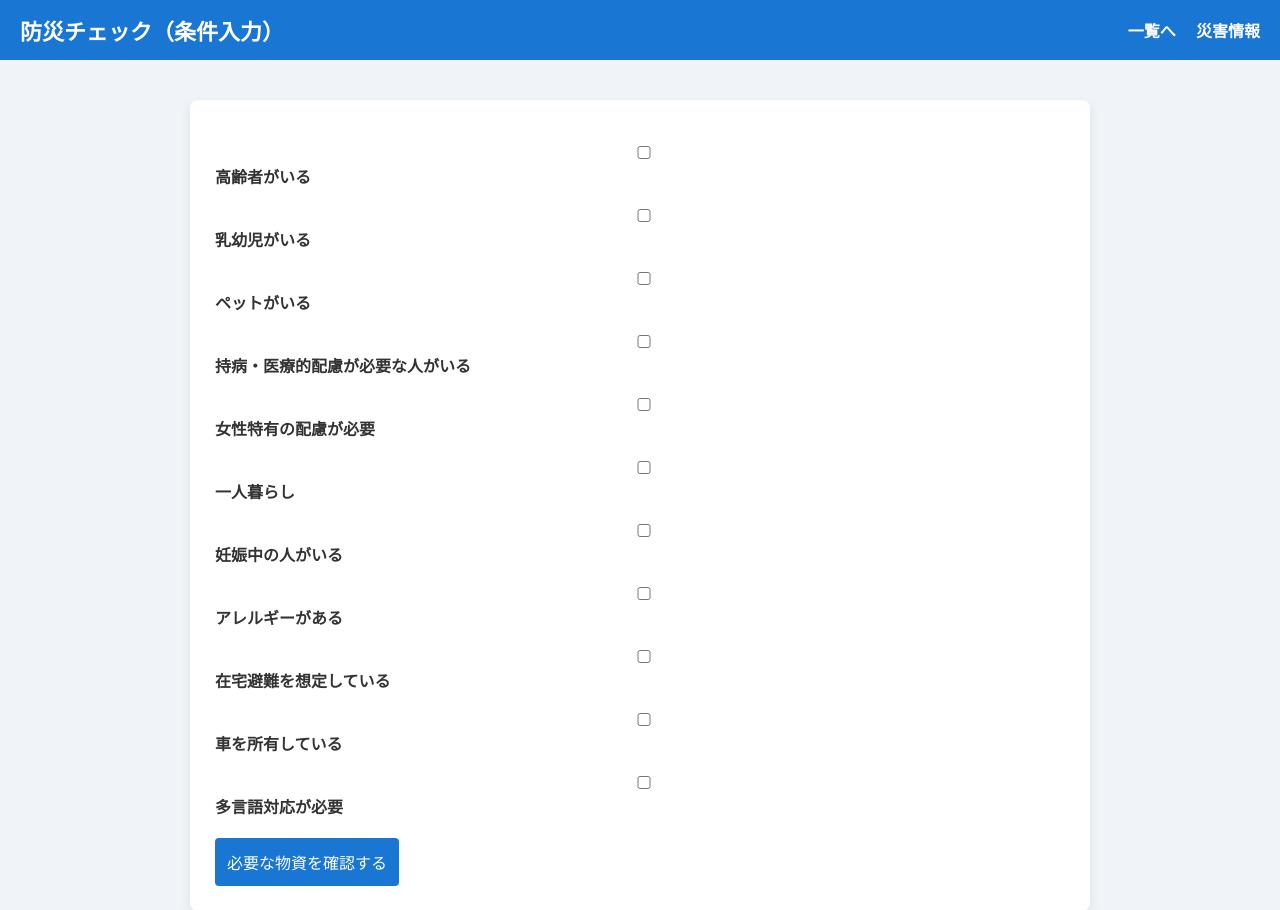
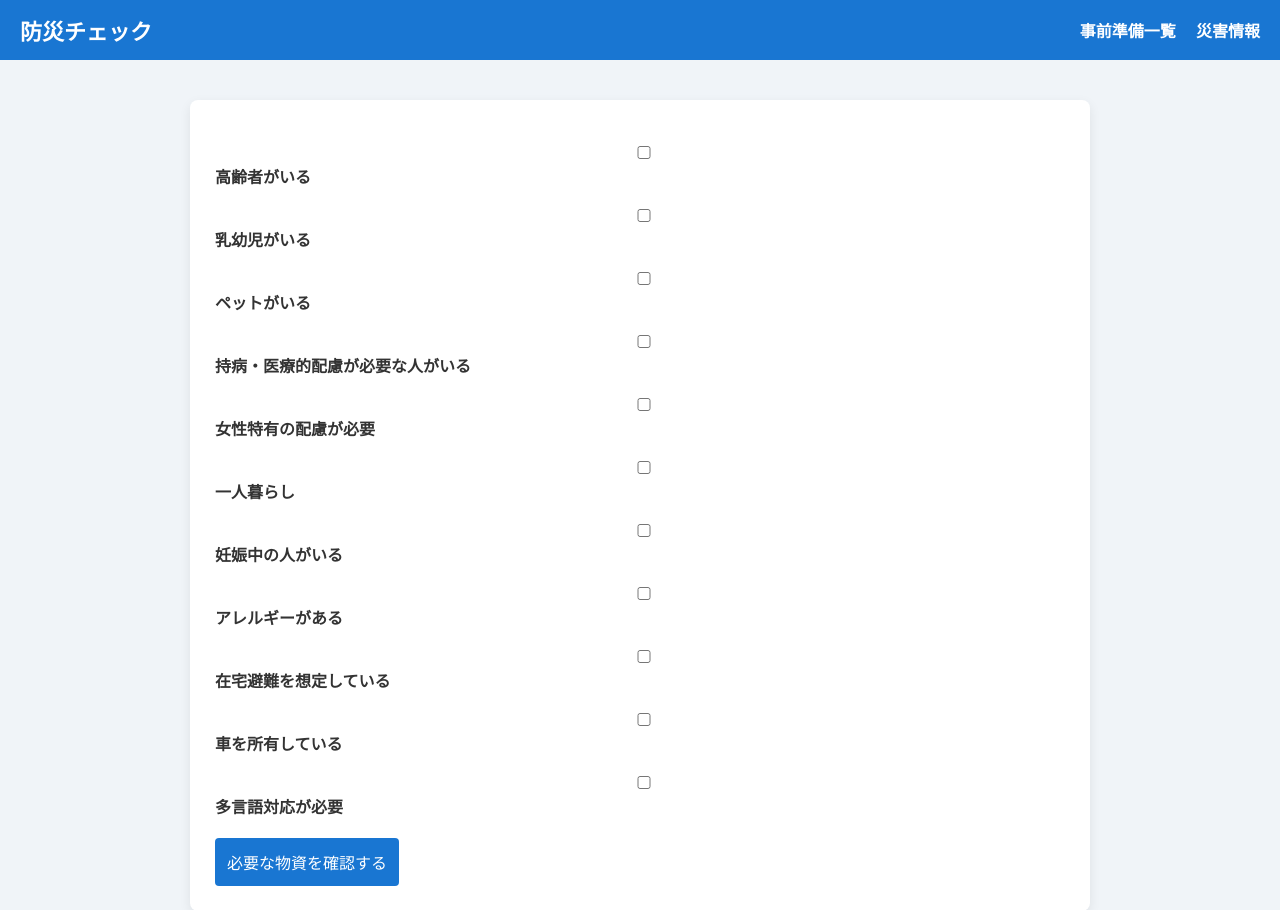
Before and after one commit to sr6910/my_fastapi_app, a Flask app: page /pre_check in a window 1280 px wide. Shown: the top 910 px of the page. Run offline with Flask 3, Linux system fonts and the light colour scheme; the visitor is signed in with stand-in values (Sample User, id 1); data that the repository does not hold is empty; some libraries are stand-ins or nearby versions.

Commit message:
complete disaster support app

```diff
--- a/templates/login.html
+++ b/templates/login.html
@@ -11,6 +11,7 @@
     <h1>アカウントにログイン</h1>
     <div>
         <a href="/dashboard">災害情報</a>
+        <a href="/prepare">事前準備一覧</a>
         <a href="/register">新規登録</a>
     </div>
 </div>
--- a/templates/pre_check.html
+++ b/templates/pre_check.html
@@ -10,9 +10,9 @@
 
 <!-- ===== ヘッダー ===== -->
 <header class="header">
-    <h1>防災チェック（条件入力）</h1>
+    <h1>防災チェック</h1>
     <div>
-        <a href="/prepare">一覧へ</a>
+        <a href="/prepare">事前準備一覧</a>
         <a href="/dashboard">災害情報</a>
 
     </div>
--- a/templates/pre_result.html
+++ b/templates/pre_result.html
@@ -12,7 +12,7 @@
 <header class="header">
     <h1>災害グッズ確認</h1>
     <div>
-        <a href="/prepare">一覧へ</a>
+        <a href="/prepare">事前準備一覧</a>
         <a href="/dashboard">災害情報</a>
 
     </div>
--- a/templates/prepare.html
+++ b/templates/prepare.html
@@ -16,9 +16,6 @@
         {% if not logged_in %}
             <a href="/login">ログイン</a>
             <a href="/register">新規登録</a>
-        {% else %}
-            <a href="/logout">ログアウト</a>
-        {% endif %}
     </div>
 </div>
 
```
